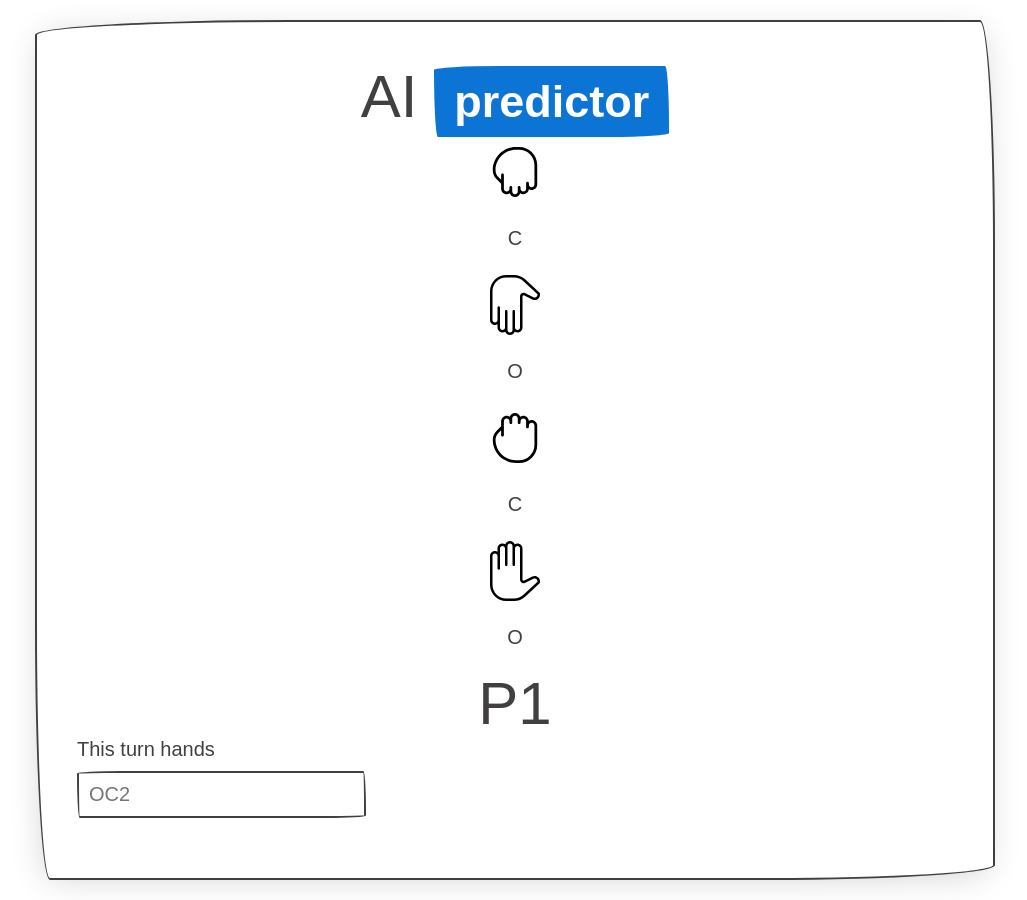
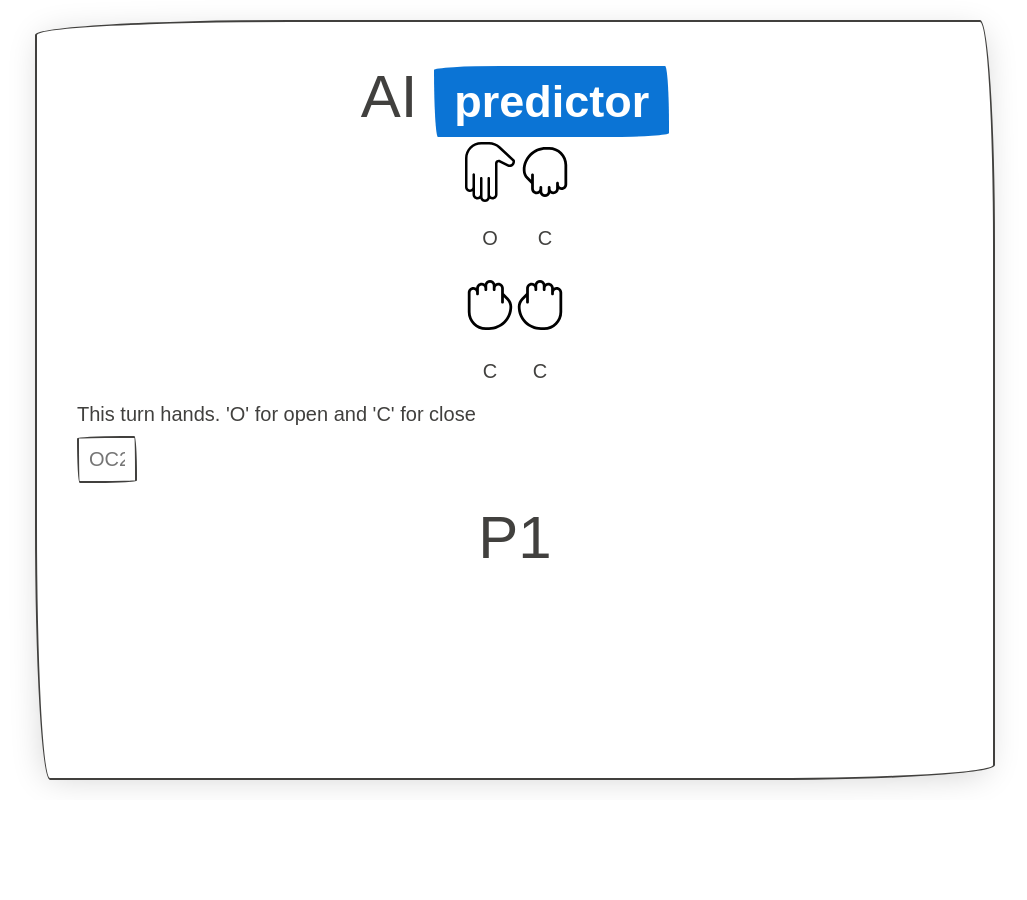
Before and after one commit to chaya-tan/tw-open-close-game, a Nuxt app: page / in a window 1280 px wide. Shown: the whole page, without its empty margins (125-1152 px from the left). After the commit the page ends 800 px from the top, so only its background shows below. Built offline with nearby package versions, Linux system fonts and the light colour scheme; a web font is replaced by a local one.

Commit message:
group Hand component to HandGroup

```diff
--- /dev/null
+++ b/components/HandGroup.vue
@@ -0,0 +1,60 @@
+<template>
+  <div class="player-hands-group">
+    <Hand
+      :posture="leftPosture"
+      :hand-side="ALL_HANDSIDES.left"
+      :hand-direction="direction"
+    />
+    <Hand
+      :posture="rightPosture"
+      :hand-side="ALL_HANDSIDES.right"
+      :hand-direction="direction"
+    />
+  </div>
+</template>
+
+<script>
+import Hand from '../components/Hand.vue'
+import {
+  ALL_HAND_DIRECTIONS,
+  ALL_HAND_POSTURES,
+  ALL_HANDSIDES
+} from '../constants/constants.js'
+
+export default {
+  components: {
+    Hand
+  },
+  props: {
+    direction: {
+      type: String,
+      required: false,
+      default: ALL_HAND_DIRECTIONS.upward
+    },
+    leftPosture: {
+      type: String,
+      required: false,
+      default: ALL_HAND_POSTURES.open
+    },
+    rightPosture: {
+      type: String,
+      required: false,
+      default: ALL_HAND_POSTURES.open
+    }
+  },
+  data() {
+    return {
+      ALL_HAND_DIRECTIONS,
+      ALL_HAND_POSTURES,
+      ALL_HANDSIDES
+    }
+  }
+}
+</script>
+
+<style scoped>
+.player-hands-group {
+  display: flex;
+  justify-content: center;
+}
+</style>
--- a/pages/index.vue
+++ b/pages/index.vue
@@ -5,37 +5,37 @@
         AI
         <span class="badge secondary">predictor</span>
       </h2>
-      <Hand
-        :posture="ALL_HAND_POSTURES.close"
-        :hand-side="ALL_HANDSIDES.right"
-        :hand-direction="ALL_HAND_DIRECTIONS.downward"
+
+      <HandGroup
+        :direction="ALL_HAND_DIRECTIONS.downward"
+        :left-posture="ALL_HAND_POSTURES.open"
+        :right-posture="ALL_HAND_POSTURES.close"
       />
-      <Hand
-        :posture="ALL_HAND_POSTURES.open"
-        :hand-side="ALL_HANDSIDES.left"
-        :hand-direction="ALL_HAND_DIRECTIONS.downward"
+
+      <HandGroup
+        :direction="ALL_HAND_DIRECTIONS.upward"
+        :left-posture="ALL_HAND_POSTURES.close"
+        :right-posture="ALL_HAND_POSTURES.close"
       />
-      <Hand
-        :posture="ALL_HAND_POSTURES.close"
-        :hand-side="ALL_HANDSIDES.right"
-        :hand-direction="ALL_HAND_DIRECTIONS.upward"
-      />
-      <Hand
-        :posture="ALL_HAND_POSTURES.open"
-        :hand-side="ALL_HANDSIDES.left"
-        :hand-direction="ALL_HAND_DIRECTIONS.upward"
-      />
+
+      <div class="form-group">
+        <label for="player-input"
+          >This turn hands. 'O' for open and 'C' for close</label
+        >
+        <input
+          id="player-input"
+          class="player-input"
+          type="text"
+          placeholder="OC2"
+        />
+      </div>
       <h2 class="team-label">P1</h2>
-      <div class="form-group">
-        <label for="paperInputs1">This turn hands</label>
-        <input id="paperInputs1" type="text" placeholder="OC2" />
-      </div>
     </div>
   </div>
 </template>
 
 <script>
-import Hand from '../components/Hand.vue'
+import HandGroup from '../components/HandGroup.vue'
 import GameTurn from '../modules/GameTurn.js'
 import {
   ALL_HANDSIDES,
@@ -48,7 +48,7 @@ const { players, thisTurnPredictor } = thisTurn
 
 export default {
   components: {
-    Hand
+    HandGroup
   },
   data() {
     return {
@@ -63,8 +63,18 @@ export default {
 </script>
 
 <style scoped>
+.paper {
+  height: 95vh;
+}
 .team-label {
   text-align: center;
   margin: 0;
 }
+.player-hands-group {
+  display: flex;
+  justify-content: center;
+}
+.player-input {
+  width: 3em;
+}
 </style>
```
